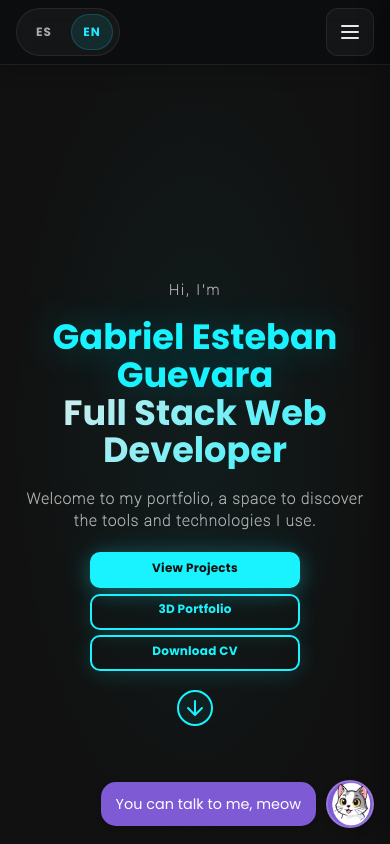
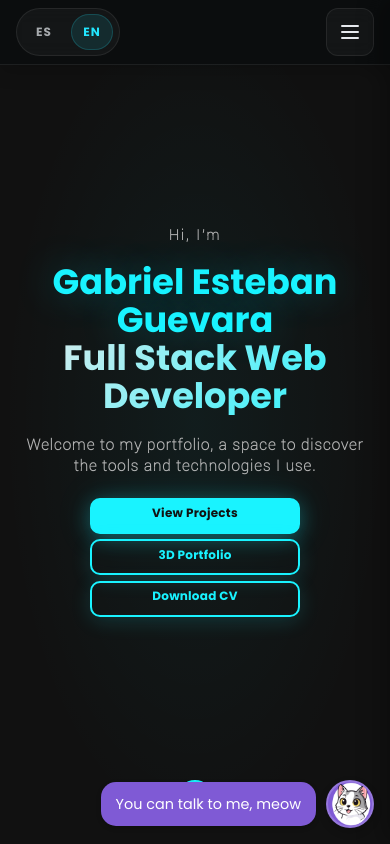
Before and after one commit to watefa1/gabrielguevara.portafolio, an Angular app: page / in a window 390 px wide. Shown: the top 844 px of the page. Built offline with nearby package versions, Linux system fonts and the light colour scheme.

Commit message:
hero fix

```diff
--- a/src/app/app.css
+++ b/src/app/app.css
@@ -108,13 +108,14 @@ a {
 }
 
 header {
-  min-height: 100vh;
+  min-height: calc(100vh - 82px);
+  min-height: calc(100svh - 82px);
   display: flex;
   flex-direction: column;
   justify-content: center;
   align-items: center;
   text-align: center;
-  padding-top: 96px;
+  padding: 24px 0;
   position: relative;
   background: radial-gradient(ellipse at center, rgba(25, 243, 255, 0.05) 0%, transparent 70%);
 }
@@ -142,6 +143,10 @@ header h4 {
   color: rgb(180,180,180);
   margin-top: 20px;
   animation: fadeInUp 0.8s ease-out 0.4s backwards;
+}
+
+header > div > #header-subtitle {
+  margin-top: 0;
 }
 
 header p {
@@ -210,9 +215,14 @@ header p {
 }
 
 .scroll-indicator {
+  position: absolute;
+  left: 0;
+  right: 0;
+  bottom: 28px;
+  margin: 0 auto;
+  width: fit-content;
   display: flex;
   justify-content: center;
-  margin-top: 3rem;
   animation: fadeInUp 0.8s ease-out 0.6s backwards;
 }
 
@@ -583,7 +593,10 @@ footer {
   }
 
   header {
-    padding-top: 128px;
+    min-height: 100vh;
+    min-height: 100svh;
+    padding-top: calc(88px + env(safe-area-inset-top));
+    padding-bottom: 88px;
     padding-left: 16px;
     padding-right: 16px;
   }
@@ -616,10 +629,6 @@ footer {
     line-height: 1.3 !important;
   }
 
-  .scroll-indicator {
-    margin-top: 1.2rem;
-  }
-
   .scroll-arrow {
     width: 36px;
     height: 36px;
@@ -628,7 +637,8 @@ footer {
 
 @media (max-width: 360px) {
   header {
-    padding-top: 82px;
+    padding-top: calc(80px + env(safe-area-inset-top));
+    padding-bottom: 80px;
   }
 
   header h1,
@@ -650,10 +660,6 @@ footer {
     min-height: 24px;
     line-height: 1.12;
     border-width: 1px;
-  }
-
-  .scroll-indicator {
-    margin-top: 0.05rem;
   }
 
   .scroll-arrow {
--- a/src/styles.css
+++ b/src/styles.css
@@ -1,4 +1,5 @@
 body {
+  margin: 0;
   background: #111;
   max-width: 100vw;
   overflow-x: hidden;
```
